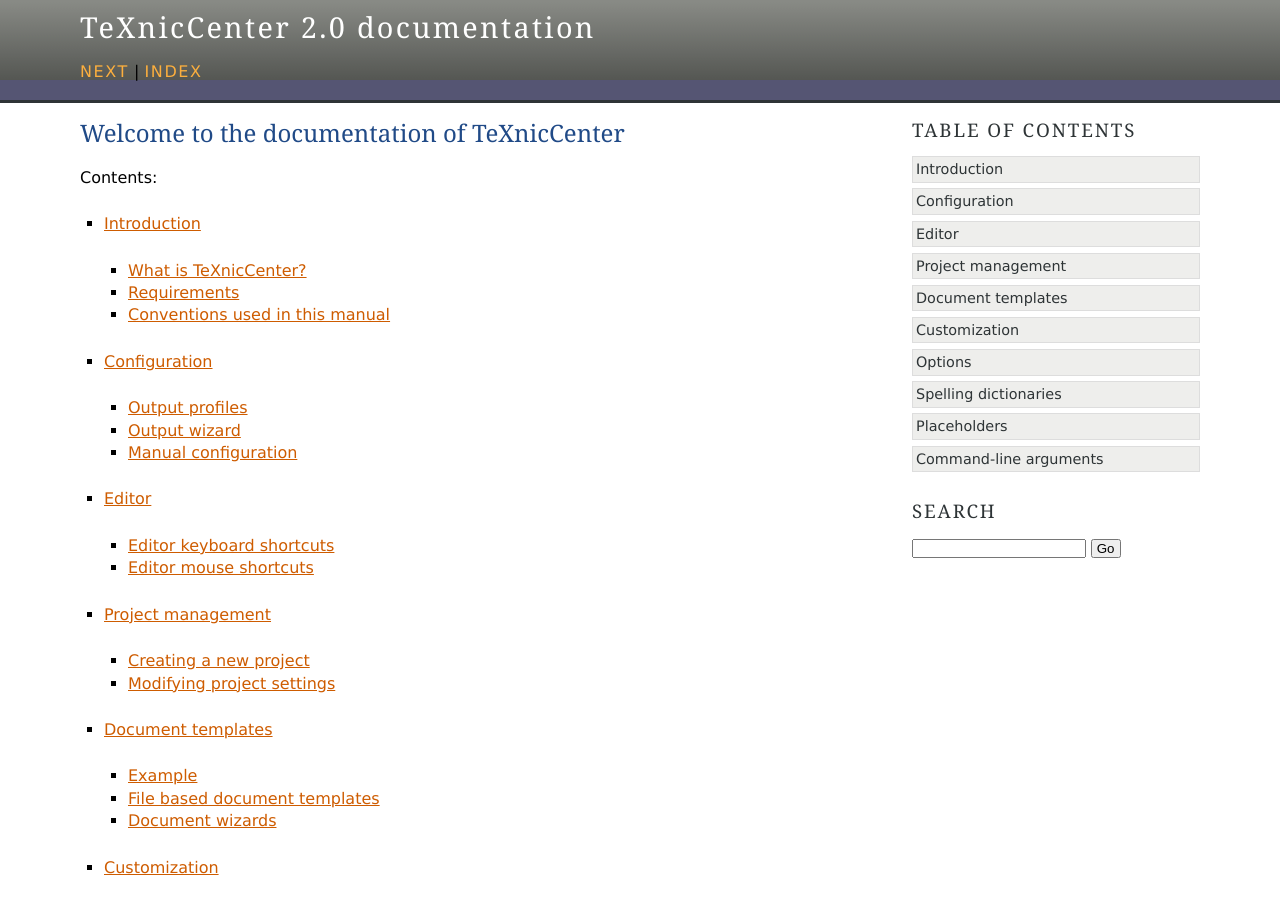
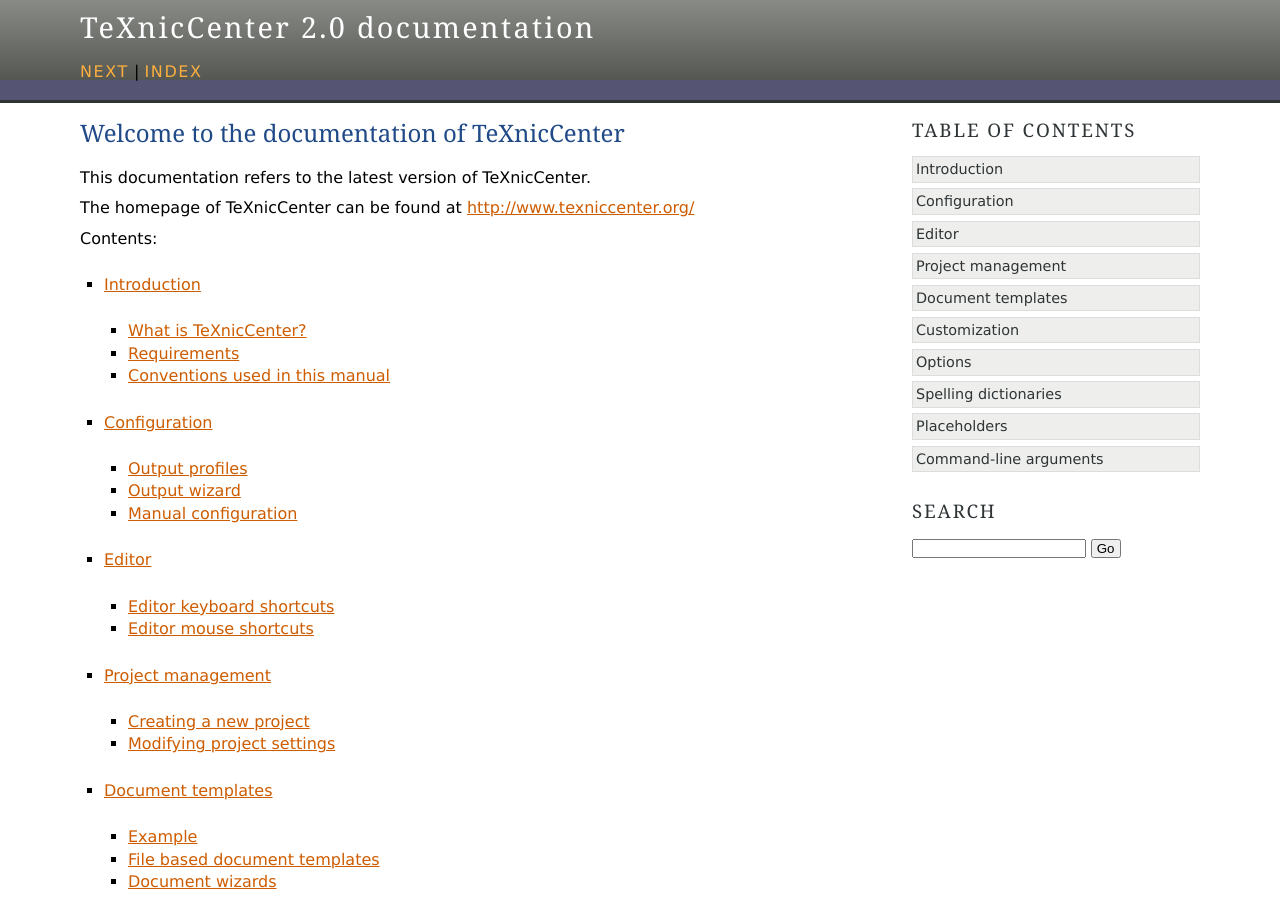
Before and after one commit to weinkauf/TeXnicCenter-Manual, a Sphinx documentation site: the page built from source/index.rst, in a window 1280 px wide and 900 px high. Built offline with Sphinx 7.4.7, drawn with Linux system fonts in a browser that asks for light colours.

Commit message:
Added TXC homepage at the beginning

```diff
--- a/source/index.rst
+++ b/source/index.rst
@@ -5,6 +5,10 @@
 
 Welcome to the documentation of TeXnicCenter
 =============================================
+
+This documentation refers to the latest version of TeXnicCenter.
+
+The homepage of TeXnicCenter can be found at http://www.texniccenter.org/
 
 .. Please read the :ref:`copyright` and the license carefully before using
   TeXnicCenter.
```
